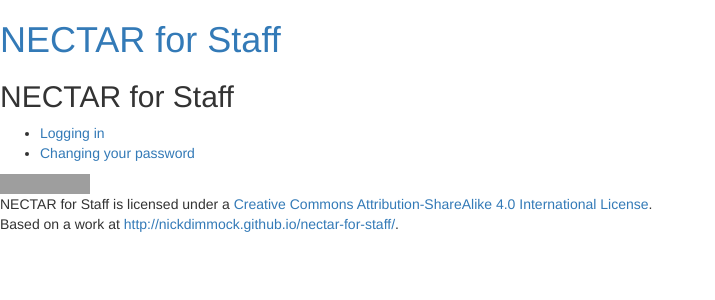
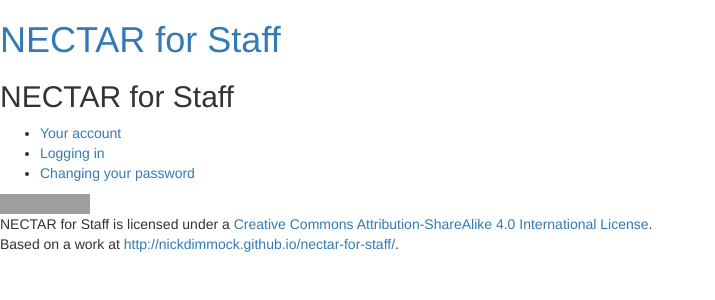
Before and after one commit to NickDimmock/nectar-for-staff, a Jekyll site: the page built from index.md, in a window 1280 px wide, cut to the strip 0-300 px from the top of the page. Shown: the whole strip, without its empty margins (0-715 px from the left). Built offline with Jekyll 4.4.1, drawn with Linux system fonts in a browser that asks for light colours; nearby versions of some CDN libraries; Markdown is read by kramdown in place of the engine named in the settings; grey boxes are pictures that could not be loaded.

Commit message:
Update index.md

```diff
--- a/index.md
+++ b/index.md
@@ -3,5 +3,6 @@ layout: default
 title: NECTAR for Staff
 ---
 
+- [Your account](account.html)
 - [Logging in](logging-in.html)
 - [Changing your password](changing-your-password.html)
```
